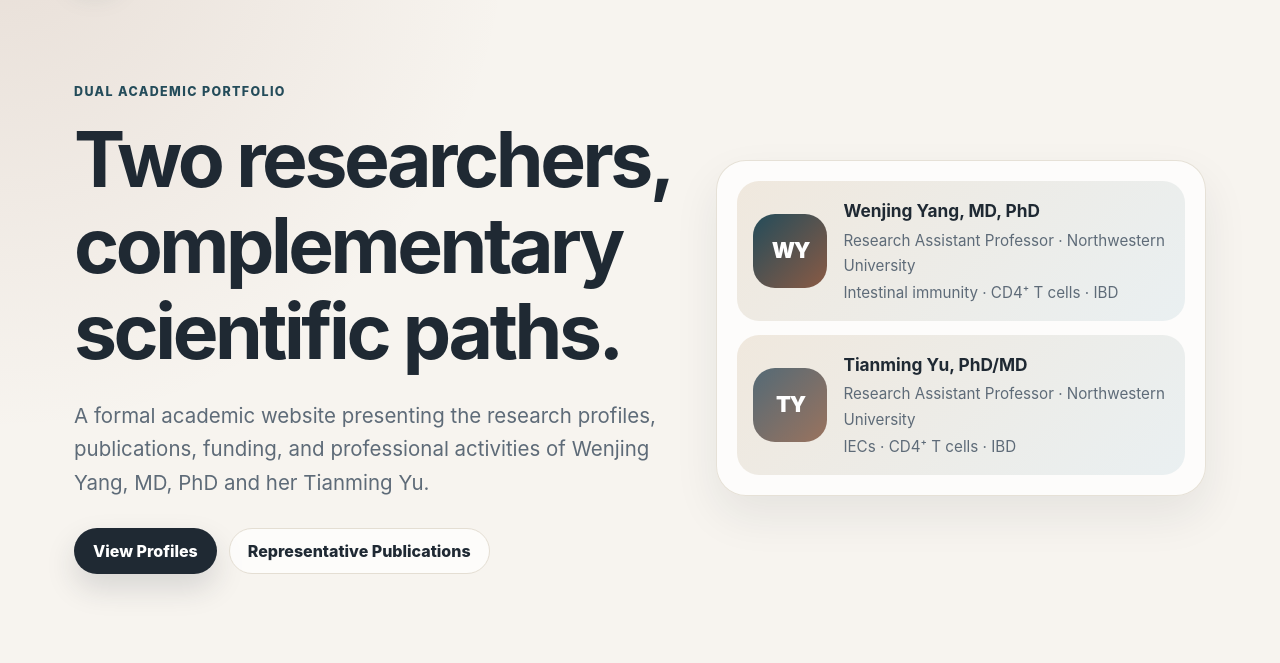
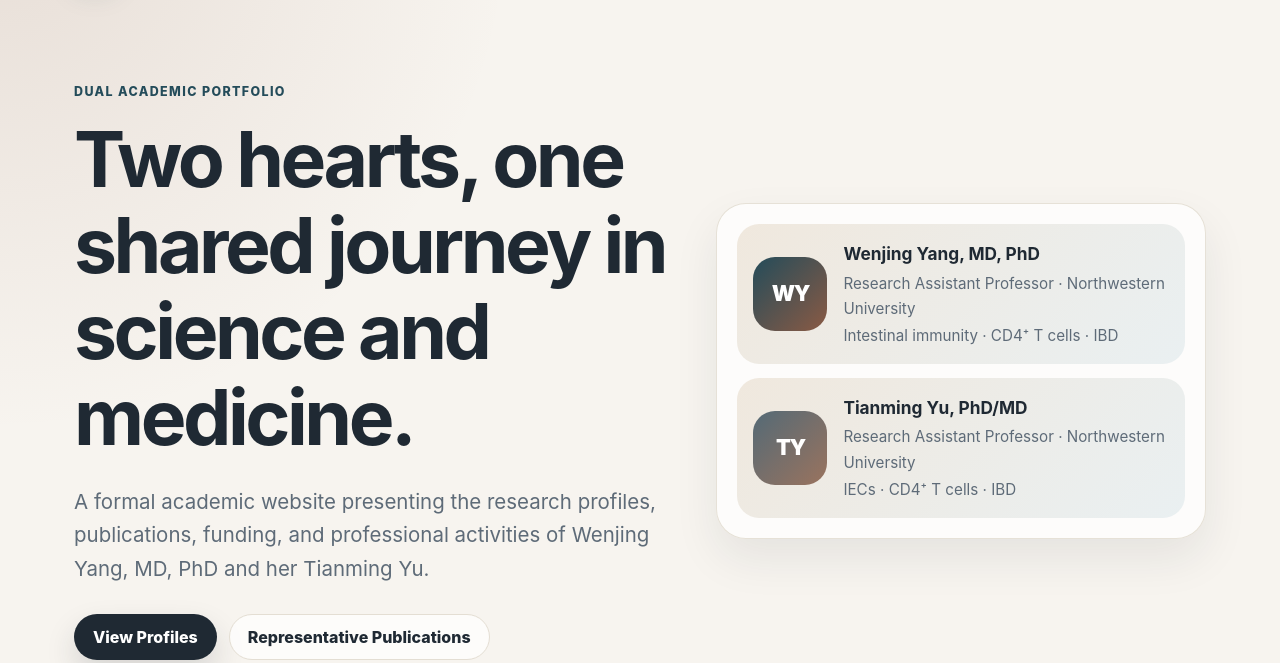
Before and after one commit to WenjingYang2024/wenmingcp.github.io, a plain HTML site: page index.html in a window 1280 px wide. Shown: the part 81-744 px from the top of the page. Drawn offline with Linux system fonts and the light colour scheme.

Commit message:
Update index.html

```diff
--- a/index.html
+++ b/index.html
@@ -31,7 +31,7 @@
       <div class="container hero-grid">
         <div>
           <p class="eyebrow">Dual Academic Portfolio</p>
-          <h1>Two researchers, complementary scientific paths.</h1>
+          <h1>Two hearts, one shared journey in science and medicine.</h1>
           <p class="lede">A formal academic website presenting the research profiles, publications, funding, and professional activities of Wenjing Yang, MD, PhD and her Tianming Yu.</p>
           <div class="hero-actions">
             <a class="button primary" href="people.html">View Profiles</a>
```
